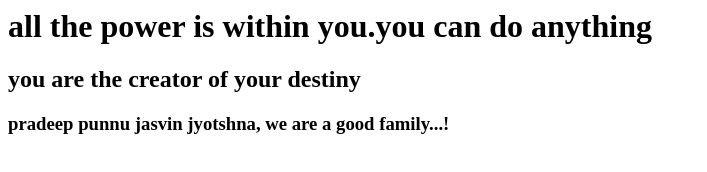
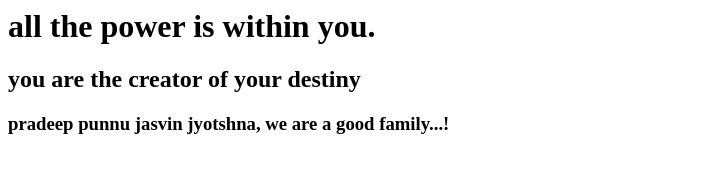
Before and after one commit to pradeep491/firstgitrepo1, a plain HTML site: page index.html in a window 1280 px wide. Shown: the whole page, without its empty margins (0-707 px from the left). Drawn offline with Linux system fonts and the light colour scheme.

Commit message:
updated_code

```diff
--- a/index.html
+++ b/index.html
@@ -1,6 +1,6 @@
 <html>
 <body>
-	<h1>all the power is within you.you can do anything</h1>
+	<h1>all the power is within you.</h1>
 	<h2>you are the creator of your destiny</h2>
 	<h3>pradeep punnu jasvin jyotshna, we are a good family...!</h3>
 </body>
```
